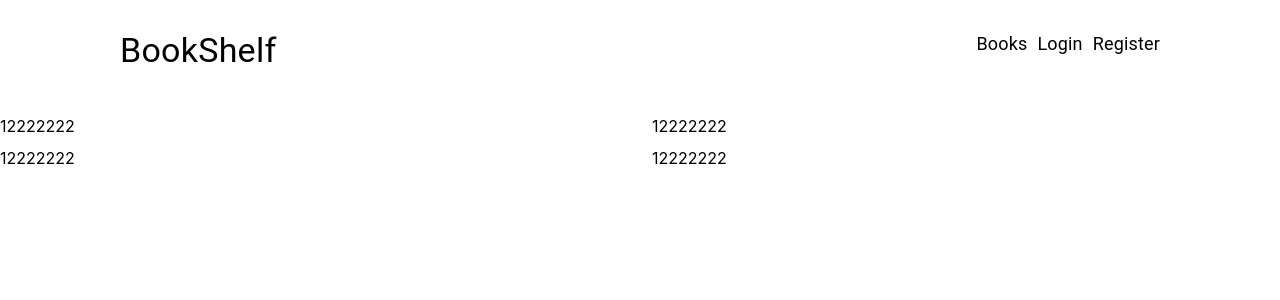
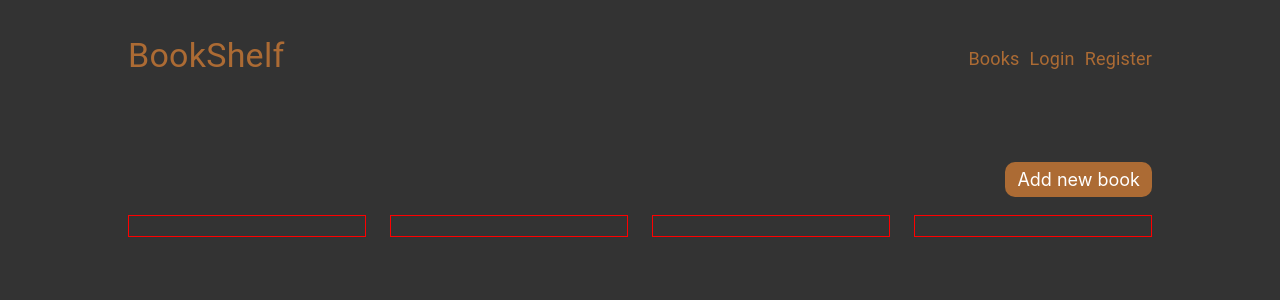
Before and after one commit to rashidovDev/BookShelf, a React (Create React App) app: page /books in a window 1280 px wide. Shown: the top 300 px of the page. Built offline with nearby package versions, Linux system fonts and the light colour scheme.

Commit message:
add books component

```diff
--- a/package.json
+++ b/package.json
@@ -7,6 +7,7 @@
     "@emotion/styled": "^11.10.4",
     "@mui/icons-material": "^5.10.9",
     "@mui/material": "^5.10.11",
+    "@reduxjs/toolkit": "^1.8.6",
     "@testing-library/jest-dom": "^5.16.5",
     "@testing-library/react": "^13.4.0",
     "@testing-library/user-event": "^13.5.0",
@@ -17,8 +18,10 @@
     "bootstrap": "^5.2.2",
     "react": "^18.2.0",
     "react-dom": "^18.2.0",
+    "react-redux": "^8.0.4",
     "react-router-dom": "^6.4.2",
     "react-scripts": "5.0.1",
+    "redux": "^4.2.0",
     "typescript": "^4.8.4",
     "web-vitals": "^2.1.4"
   },
--- a/src/components/Books.tsx
+++ b/src/components/Books.tsx
@@ -1,23 +1,47 @@
 import React from 'react'
 import Box from '@mui/material/Box';
 import Grid from '@mui/material/Grid';
+import { Stack } from '@mui/system';
+import Button from './utils/button/Button';
 
 const Books : React.FC = () => {
   return (
-    <Box sx={{ width: '100%' }}>
+    <Box sx={{ width: '80%', padding : "20px 0", margin : "auto" }}>
+    <Stack
+    marginY="10px"
+    direction="row"
+    display="flex"
+    justifyContent="end"
+    >
+    <Button
+    buttonName = "Add new book"
+    class = "add-button"
+    />
+    </Stack>
     <Grid container rowSpacing={1} columnSpacing={{ xs: 1, sm: 2, md: 3 }}>
-      <Grid item xs={6}>
-        <p>12222222</p>
+      <Grid item xs={3}>
+        <Box sx={{padding : "10px", border : "1px solid red", }}>
+
+        </Box>
       </Grid>
-      <Grid item xs={6}>
-        <p>12222222</p>
+
+      <Grid item xs={3}>
+        <Box sx={{padding : "10px", border : "1px solid red"}}>
+
+        </Box>
       </Grid>
-      <Grid item xs={6}>
-        <p>12222222</p>
+      <Grid item xs={3}>
+        <Box sx={{padding : "10px", border : "1px solid red"}}>
+
+        </Box>
       </Grid>
-      <Grid item xs={6}>
-        <p>12222222</p>
+      <Grid item xs={3}>
+        <Box sx={{padding : "10px", border : "1px solid red"}}>
+
+        </Box>
       </Grid>
+
+
     </Grid>
   </Box>
   )
--- a/src/components/Navbar.tsx
+++ b/src/components/Navbar.tsx
@@ -6,9 +6,13 @@ import { navigation } from '../data'
 const Navbar : React.FC = () => {
   return (
      <Stack
-     padding="30px 120px"
+     padding="35px 0"
+     width="80%"
+     margin="auto"
      direction="row"
      justifyContent="space-between"
+     alignItems="center"
+     color="#AC6B34"
      >
         <Stack>
         <Typography variant="h4" gutterBottom>
--- a/src/components/utils/button/Button.tsx
+++ b/src/components/utils/button/Button.tsx
@@ -8,7 +8,7 @@ interface IButton {
 const Button : React.FC<IButton> = (props) => {
   return (
       <div className='flex justify-end'>
-      <button className={`${props.class} rounded-[10px] text-[18px] py-1 px-3 mr-5 my-2`}>
+      <button className={`${props.class} rounded-[10px] text-[18px] py-1 px-3 my-2`}>
        {props.buttonName}
       </button>
       </div>
--- a/src/index.css
+++ b/src/index.css
@@ -1,4 +1,5 @@
 body {
+  background-color: #333;
   margin: 0;
   font-family: -apple-system, BlinkMacSystemFont, 'Segoe UI', 'Roboto', 'Oxygen',
     'Ubuntu', 'Cantarell', 'Fira Sans', 'Droid Sans', 'Helvetica Neue',
@@ -19,4 +20,10 @@ code {
 .form-button{
   color: #888;
   background-color:#fff;
+  margin-right: 20px;
 }
+
+.add-button{
+  color : #fff;
+  background-color:#AC6B34;
+}
```
Also changed, not shown: 1 other file (tests, documents, lock files or other folders).
